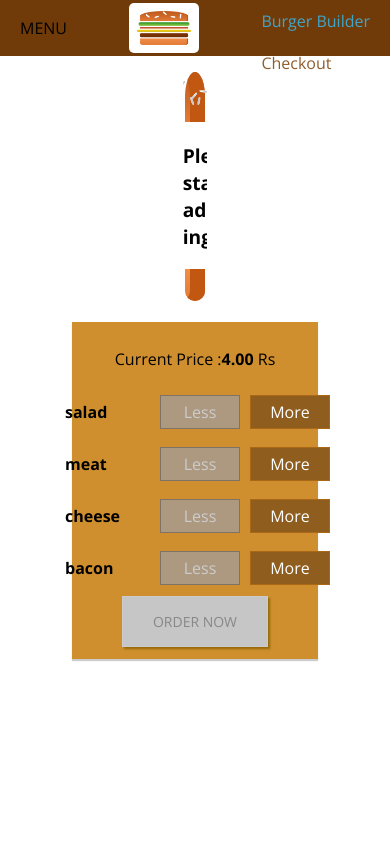
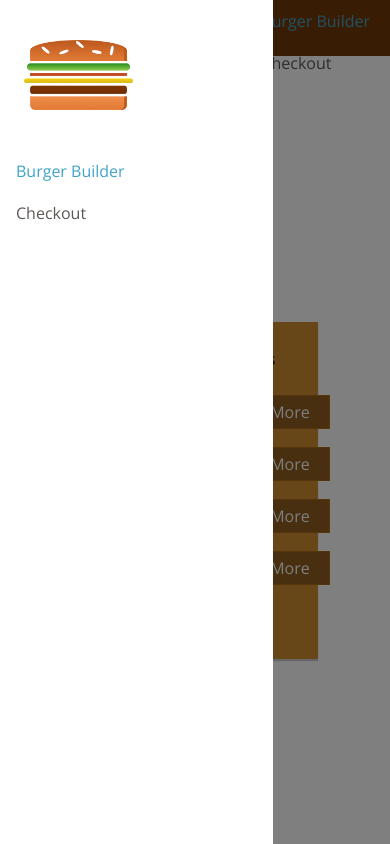
Before and after one commit to BhaskarShelar/Burger-Builder, a React (Create React App) app: page / in a window 390 px wide. Built offline with nearby package versions, Linux system fonts and the light colour scheme.

Commit message:
adding responsive mobile application

```diff
--- a/src/components/Layout/Layout.js
+++ b/src/components/Layout/Layout.js
@@ -1,15 +1,27 @@
-import React from 'react';
+import React, { Component } from 'react';
 import Aux from '../../hoc/Aus';
 import Classes from './Layout.module.css';
-import Toolbar from '../Navigation/Toolbar/Toolbar';
+import Toolbar from '../Navigation/Toolbar/Toolbar'
+import SideDrawer from "../Navigation/SideDrawer/SideDrawer";
 
-const layout = (props) => (
-    <Aux>
-    <Toolbar />
-    <main className={Classes.Content}>
-        {props.children}
-    </main>
-    </Aux>
-);
+class Layout extends Component {
+    state = {
+        showSideDrawer: true
+    }
+    sideDrawerClosed = () => {
+        this.setState({ showSideDrawer: false });
+    }
 
-export default layout;
+    render() {
+        return (
+            <Aux>
+                <Toolbar />
+                <SideDrawer open={this.state.showSideDrawer} closed={this.sideDrawerClosed} />
+                <main className={Classes.Content}>
+                    {this.props.children}
+                </main>
+            </Aux>
+        )
+    }
+}
+export default Layout;
--- a/src/components/Logo/Logo.js
+++ b/src/components/Logo/Logo.js
@@ -3,7 +3,7 @@
 import classes from './Logo.module.css';
 
 const logo=(props) =>(
-    <div className={classes.Logo} >
+    <div className={classes.Logo} style={{height:props.height}} >
         <img src={burgerLogo} alt="MyBurger" />
     </div>
 );
--- a/src/components/Logo/Logo.module.css
+++ b/src/components/Logo/Logo.module.css
@@ -1,7 +1,7 @@
 .Logo{
     background-color: white;
     padding: 8px;
-    height: 90%;
+    height: 100%;
     box-sizing: border-box;
     border-radius: 5px;
 }
--- a/src/components/Navigation/NavigationItem/NavigationItems/NavigationItem.module.css
+++ b/src/components/Navigation/NavigationItem/NavigationItems/NavigationItem.module.css
@@ -6,7 +6,7 @@
 }
 
 .NavigationItem a {
-    color: #8F5C2C;
+    color: rgb(92, 88, 85);
     text-decoration: none;
     width: 100%;
     box-sizing: border-box;
--- /dev/null
+++ b/src/components/Navigation/SideDrawer/SideDrawer.js
@@ -0,0 +1,28 @@
+import React from 'react';
+import Logo from '../../Logo/Logo';
+import NavigationItems from "../NavigationItem/NavigationItems";
+import classes from "./SideDrawer.module.css";
+import Backdrop from "../../UI/Backdrop/Backdrop";
+import Aux from "../../../hoc/Aus";
+const sideDrawer = (props) => {
+    let attachedClasses=[classes.SideDrawer,classes.Close];
+    if(props.open)
+    {
+         attachedClasses=[classes.SideDrawer,classes.Open];
+    }
+    return (
+        <Aux>
+            <Backdrop   show={props.open} clicked={props.closed} />
+            <div className={attachedClasses.join(' ')}>
+                <div className={classes.Logo}>
+                    <Logo />
+                </div>
+
+                <nav>
+                    <NavigationItems />
+                </nav>
+            </div>
+        </Aux>
+    );
+};
+export default sideDrawer;
--- /dev/null
+++ b/src/components/Navigation/SideDrawer/SideDrawer.module.css
@@ -0,0 +1,31 @@
+.SideDrawer{
+    position: fixed;
+    width: 280px;
+    max-width: 70%;
+    height: 100%;
+    left: 0;
+    top: 0;
+    z-index: 200;
+    background-color: white;
+    padding: 32px 16px;
+    box-sizing: border-box;
+    transition: trasnform 0.3s ease-out;
+
+}
+
+@media(min-width:500px){
+    .SideDrawer{
+        display: none;
+    }
+}
+.Open{
+ transform: translateX(0);
+}
+
+.Close{
+    transform: translateX(-100%);
+}
+.Logo{
+    height: 11%;
+    margin-bottom: 32px;
+}
--- a/src/components/Navigation/Toolbar/Toolbar.js
+++ b/src/components/Navigation/Toolbar/Toolbar.js
@@ -5,8 +5,11 @@
 const toolbar = () => (
     <header className={classes.Toolbar}>
         <div>MENU</div>
-         <Logo />
-        <nav>
+        <div className={classes.Logo}>
+        <Logo />
+        </div>
+
+        <nav className={classes.desktopOnly}>
         <NavigationItems />
         </nav>
     </header>
--- a/src/components/Navigation/Toolbar/Toolbar.module.css
+++ b/src/components/Navigation/Toolbar/Toolbar.module.css
@@ -17,3 +17,12 @@
     height: 100%;
 
 }
+
+.Logo{
+    height: 80%;
+}
+@media(max-width:499px){
+    .DesktopOnly{
+        display: none;
+    }
+}
```
